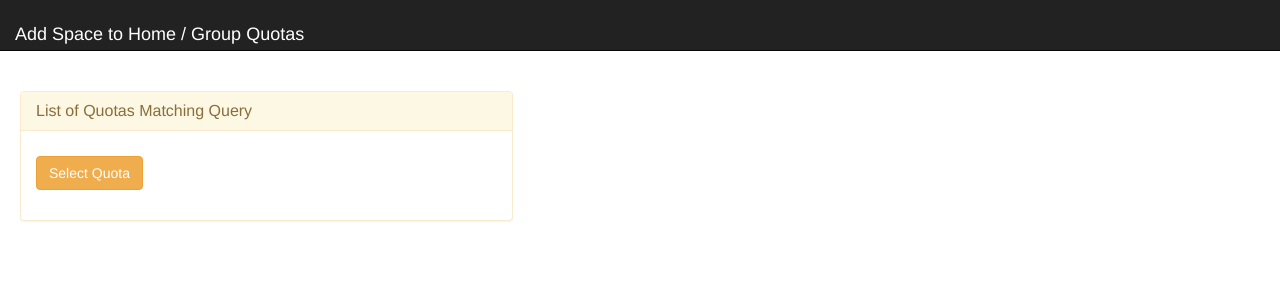
After one commit to JaySpell/isilontools, a Flask app: template app/templates/quotas.html in a window 1280 px wide. The commit adds this page. Shown: the top 300 px of the page. Run offline with Flask 2, Linux system fonts and the light colour scheme; the template is opened without the code that fills it: values that come from a table or form of the project are taken from there, others are empty; the visitor is signed in with stand-in values (Sample User, id 1); parts of the project's set-up code (start-up, migrations or seed data) failed here and were passed over; some libraries are stand-ins or nearby versions.

Commit message:
Cleaned up templates - renamed to match views

```diff
--- /dev/null
+++ b/app/templates/quotas.html
@@ -0,0 +1,26 @@
+{% extends "base.html" %} {% block content %}
+<div id="page-content-wrapper">
+  <div class="container-fluid">
+    <div class="row">
+      <div class="col-md-5">
+        <div class="panel panel-warning">
+          <div class="panel-heading">
+            <h6 class="panel-title">List of Quotas Matching Query</h6>
+          </div>
+          <div class="panel-body" class="panel panel-warning">
+            <form class="" method="post">
+              <div class="form-group">
+                {{ form.hidden_tag() }} {{ form.itemid }}
+                <div>
+                  <button type="submit" class="btn btn-warning">Select Quota</button>
+                </div>
+              </div>
+            </form>
+          </div>
+        </div>
+      </div>
+      <div class="col-md-7"></div>
+    </div>
+  </div>
+</div>
+{% endblock %}
--- a/app/templates/test2.html
+++ b/app/templates/test2.html
@@ -1,5 +1,8 @@
 {% extends "base.html" %}
 {% block content %}
+"Hello {{ current_user }}"
+<br>
+<br>
 <h3>Quota ID: {{ name }}</h3>
 <br>
 <h3> New size in GB: {{ new_limit }} </h3>
--- a/app/views.py
+++ b/app/views.py
@@ -59,7 +59,7 @@ def login():
     return render_template("login.html", form=myform, error=error)
 
 @app.route('/quota', methods=['GET', 'POST'])
-@login_required
+#@login_required
 def quota():
     myform = MyForm()
     if request.method == 'POST':
@@ -67,11 +67,11 @@ def quota():
         session['search'] = name
         return redirect(url_for('quotas'))
 
-    return render_template('form.html', title="Quota",
+    return render_template('quota.html', title="Quota",
                                    form=myform)
 
 @app.route('/quotas', methods=['GET', 'POST'])
-@login_required
+#@login_required
 def quotas():
     '''
     This gets returned after a query is entered - it should do the following...
@@ -95,13 +95,14 @@ def quotas():
         session['selected'] = myform.itemid.data
         return redirect(url_for('cost'))
     else:
-        return render_template('test.html',form=myform, itemid=itemid)
+        return render_template('quotas.html',form=myform, itemid=itemid)
 
 @app.route('/quotas_return', methods=['GET', 'POST'])
 def quotas_return():
     pass
 
 @app.route('/cost', methods=['GET', 'POST'])
+#@login_required
 def cost():
     tool = Isilon_Tools()
     name = session['selected']
```
Also changed, not shown: app/templates/cost.html (+2 -5 lines), app/templates/panel.html (+7 -8 lines), app/templates/quota.html (added, +23 -0 lines).
